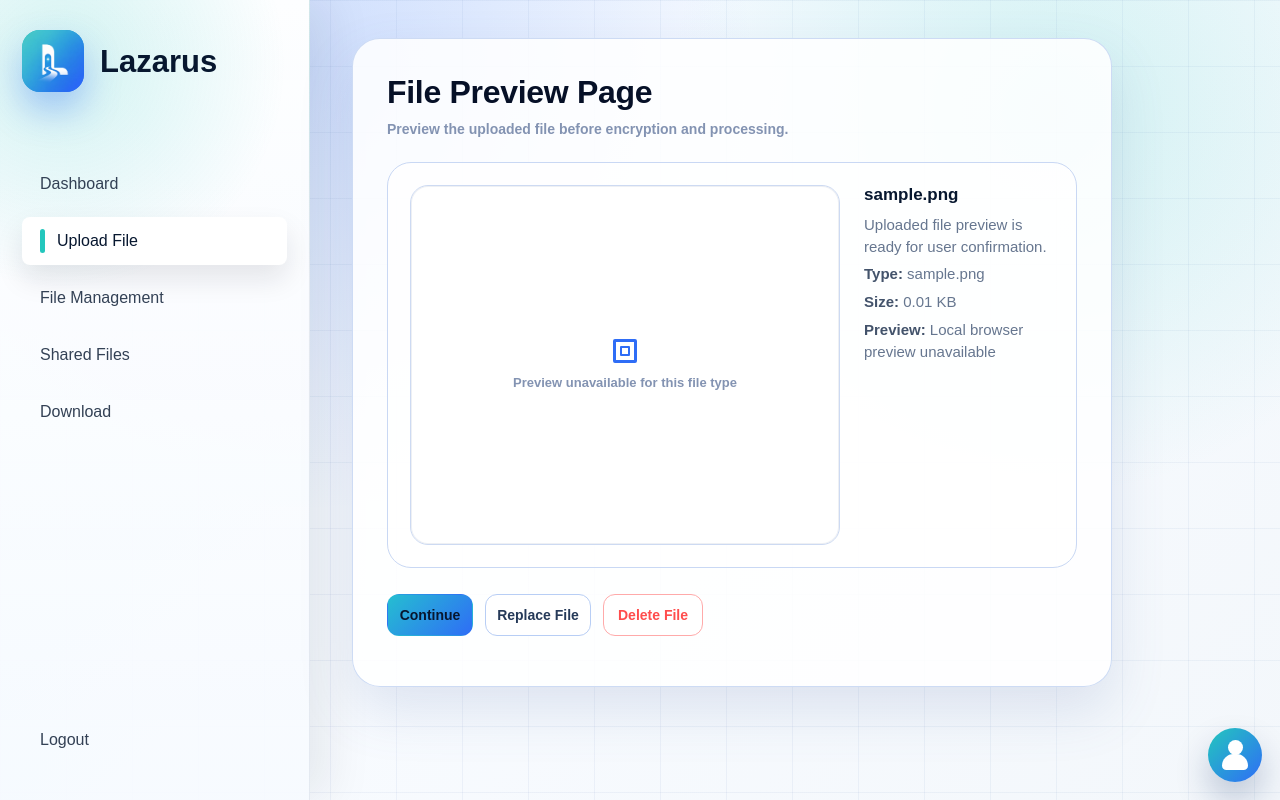
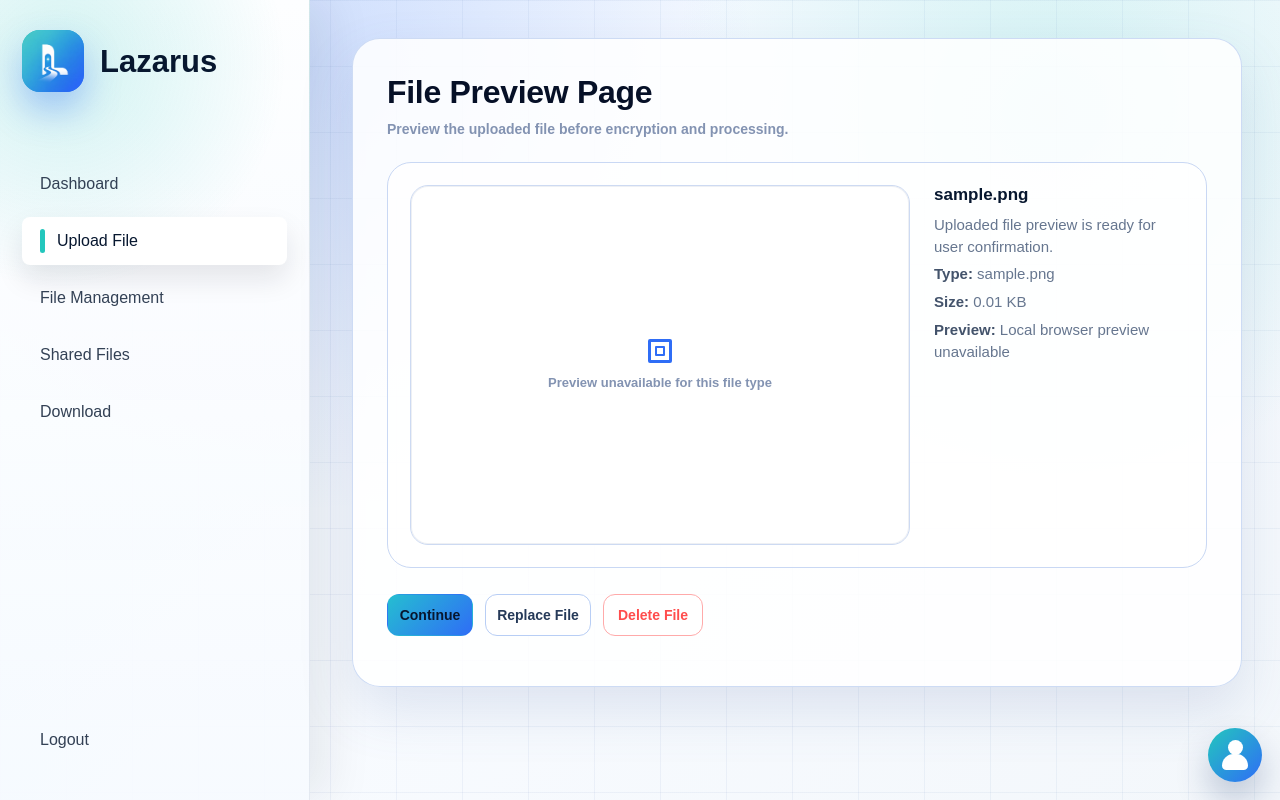
Before and after one commit to smilingSG/CSIT321_26_S2_Group31, a Flask app: page /upload/preview/1 in a window 1280 px wide. Run offline with Flask 3, Linux system fonts and the light colour scheme; the visitor is signed in with stand-in values (Sample User, id 1); tables that the repository leaves empty hold one stand-in row (values such as "Sample post").

Commit message:
Expand preview card for long file names

```diff
--- a/templates/preview.html
+++ b/templates/preview.html
@@ -158,7 +158,8 @@
         }
 
         .preview-page .preview-panel {
-            width: 760px;
+            width: 900px;
+            max-width: calc(100vw - 390px);
             padding: 34px;
             border-radius: 28px;
             background: rgba(255, 255, 255, 0.86);
@@ -183,7 +184,7 @@
 
         .preview-page .file-preview-card {
             display: grid;
-            grid-template-columns: 430px 1fr;
+            grid-template-columns: minmax(420px, 500px) minmax(0, 1fr);
             gap: 24px;
             padding: 22px;
             border-radius: 24px;
@@ -255,9 +256,12 @@
         }
 
         .preview-page .preview-details {
+            min-width: 0;
             color: #66768f;
             font-size: 15px;
             line-height: 1.45;
+            overflow-wrap: anywhere;
+            word-break: break-word;
         }
 
         .preview-page .preview-details h4 {
@@ -265,10 +269,14 @@
             color: #07172f;
             font-size: 17px;
             font-weight: 900;
+            overflow-wrap: anywhere;
+            word-break: break-word;
         }
 
         .preview-page .preview-details p {
             margin: 0 0 6px;
+            overflow-wrap: anywhere;
+            word-break: break-word;
         }
 
         .preview-page .preview-details strong {
```
